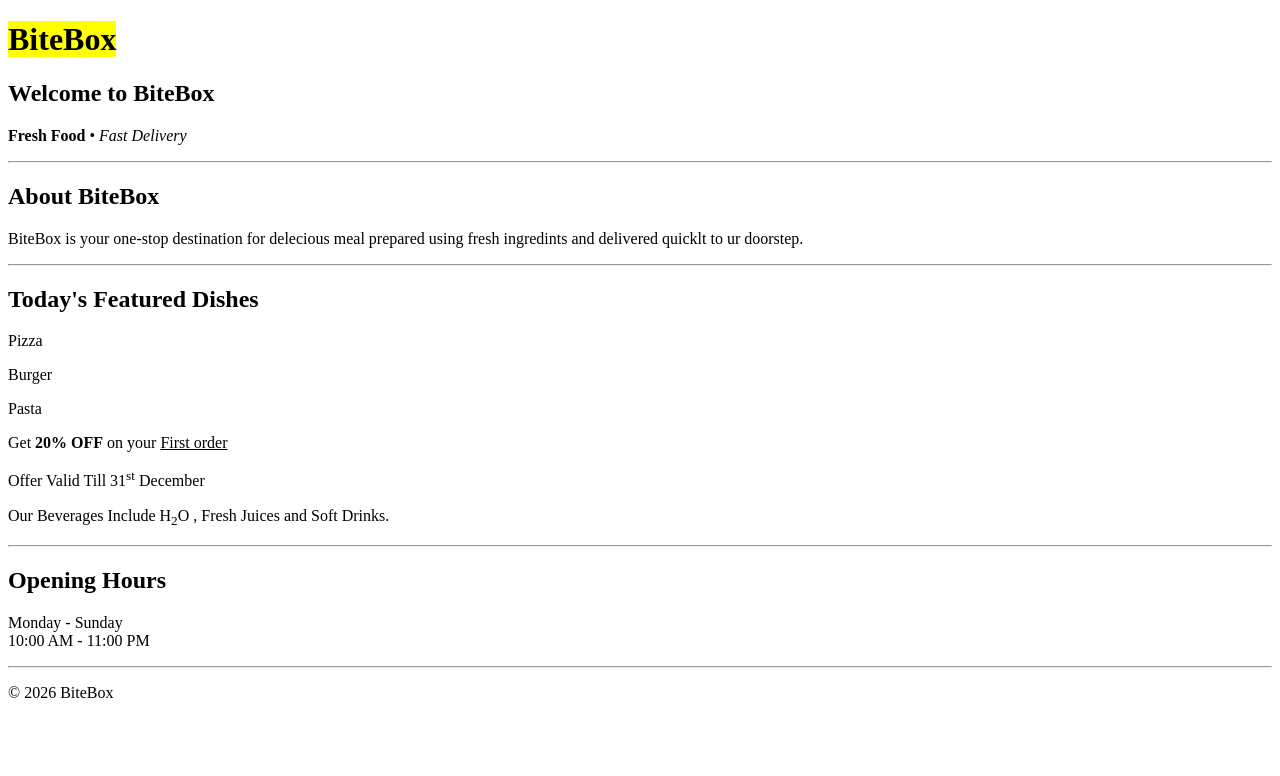
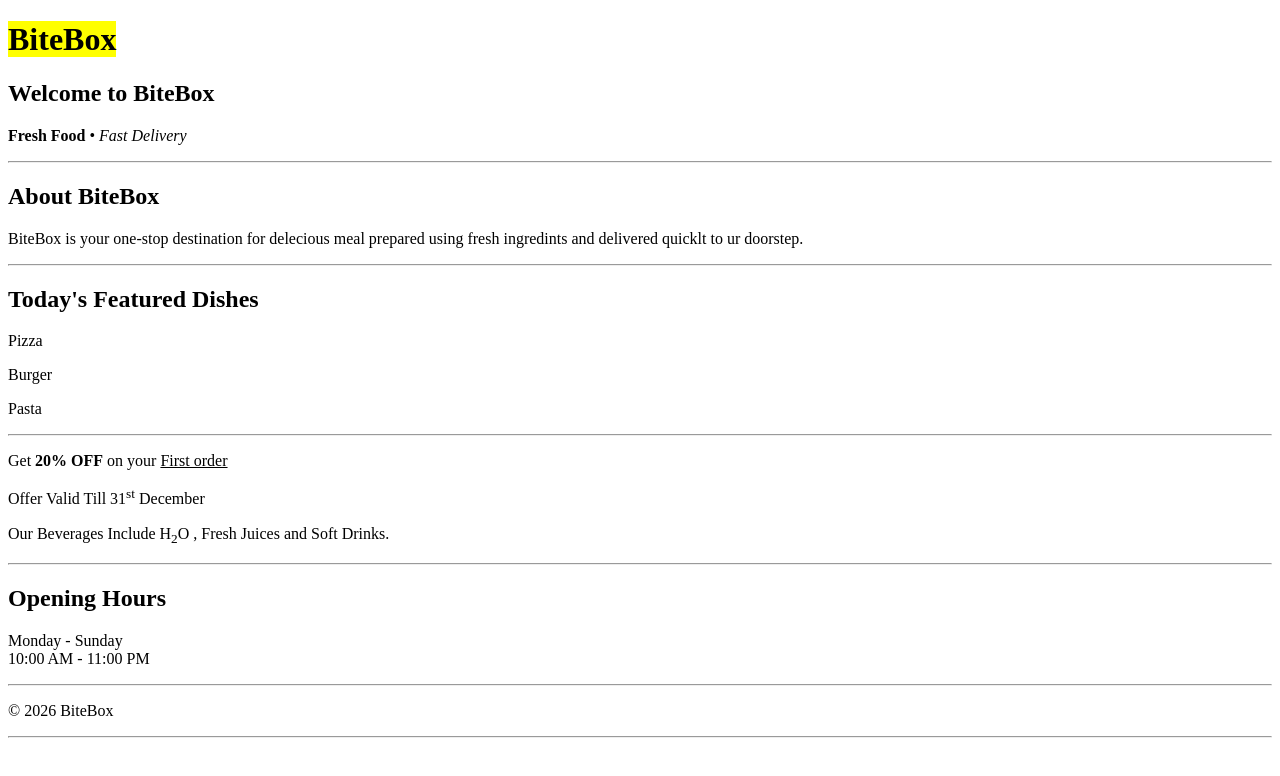
Before and after one commit to Wakar30/BiteBox, a plain HTML site: page index.html in a window 1280 px wide. Drawn offline with Linux system fonts and the light colour scheme.

Commit message:
second  commit

```diff
--- a/index.html
+++ b/index.html
@@ -6,16 +6,22 @@
     <title>BiteBox</title>
 </head>
 <body>
+   <!-- Restaurant Name -->
      <h1><mark>BiteBox</mark></h1>
+
+     <!--  Welcome Section -->
      <h2>Welcome to BiteBox</h2>
      <p><strong>Fresh Food</strong> &#8226 <em> Fast Delivery</em></p>
      <hr>
+
+     <!-- About Section -->
      <h2>About BiteBox</h2>
      <p>
         BiteBox is your one-stop destination for delecious meal prepared using fresh ingredints
         and delivered quicklt to ur doorstep.
      </p>
      <hr>
+
      <h2> Today's Featured Dishes</h2>
 
      <p> Pizza</p>
@@ -23,6 +29,7 @@
      <p> Burger</p>
 
      <p> Pasta</p>
+     <hr>
 
      <p> Get <b>20% OFF</b> on your <u>First order</u></p>
      <p>
@@ -42,5 +49,6 @@
      <p>
         &#169 2026 BiteBox
      </p>
+     <hr>
 </body>
 </html>
```
